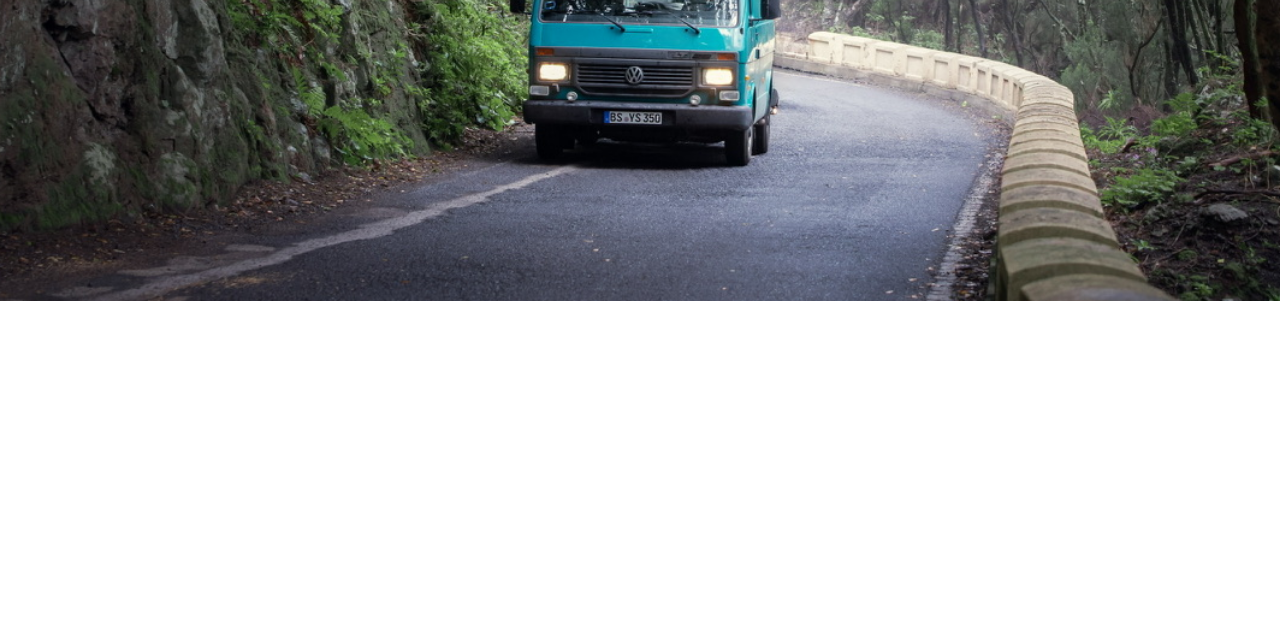
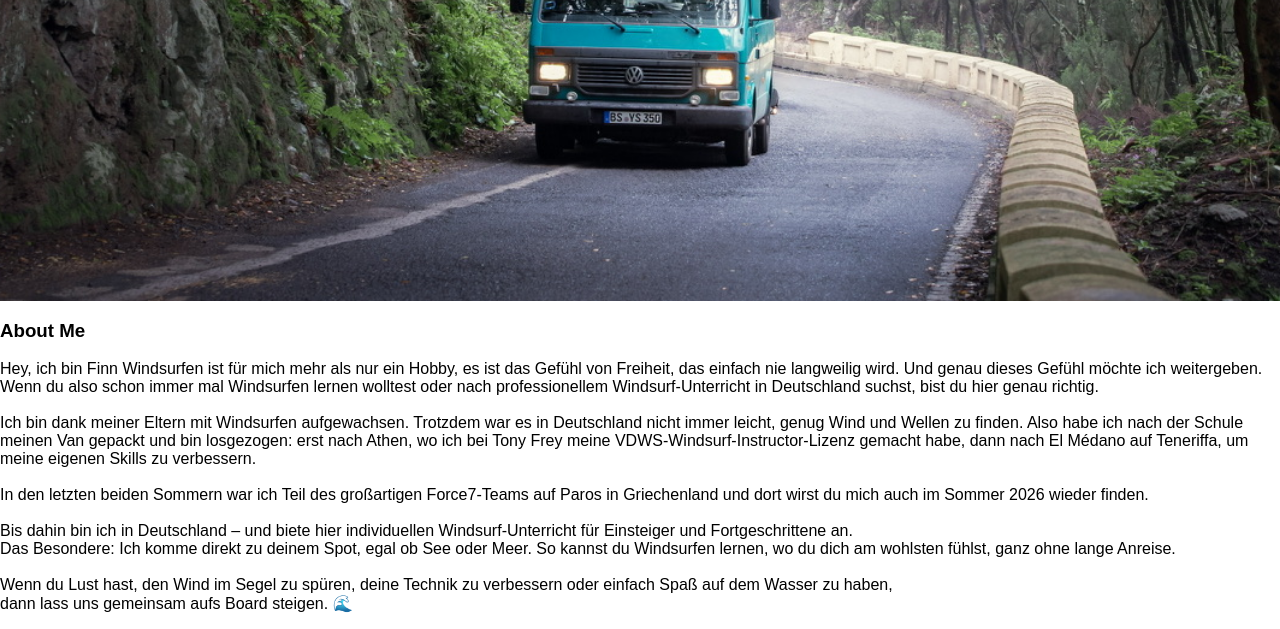
Before and after one commit to Ysidr/YsiWindsurf, a plain HTML site: page index.html in a window 1280 px wide. Shown: the part 499-1128 px from the top of the page. Before the commit the page ends 1000 px from the top, so only its background shows below. Drawn offline with Linux system fonts and the light colour scheme.

Commit message:
About me Text

```diff
--- a/index.html
+++ b/index.html
@@ -14,7 +14,26 @@
         <h1>Ysi Windsurf insturctor</h1>
         <h2>Your Windsurf instructor in Greece and Germany</h2>
     </header>
-    <section class="aboutMe"></section>
+    <section class="aboutMe">
+        <div class="AboutMeText"><h3>About Me</h3>
+        <p>Hey, ich bin Finn
+
+            Windsurfen ist für mich mehr als nur ein Hobby, es ist das Gefühl von Freiheit, das einfach nie langweilig wird. Und genau dieses Gefühl möchte ich weitergeben. Wenn du also schon immer mal Windsurfen lernen wolltest oder nach professionellem Windsurf-Unterricht in Deutschland suchst, bist du hier genau richtig.<br><br>
+
+            Ich bin dank meiner Eltern mit Windsurfen aufgewachsen. Trotzdem war es in Deutschland nicht immer leicht, genug Wind und Wellen zu finden. Also habe ich nach der Schule meinen Van gepackt und bin losgezogen: erst nach Athen, wo ich bei Tony Frey meine VDWS-Windsurf-Instructor-Lizenz gemacht habe, dann nach El Médano auf Teneriffa, um meine eigenen Skills zu verbessern.<br><br>
+
+            In den letzten beiden Sommern war ich Teil des großartigen Force7-Teams auf Paros in Griechenland und dort wirst du mich auch im Sommer 2026 wieder finden.<br><br>
+
+            Bis dahin bin ich in Deutschland – und biete hier individuellen Windsurf-Unterricht für Einsteiger und Fortgeschrittene an.<br>
+            Das Besondere: Ich komme direkt zu deinem Spot, egal ob See oder Meer. So kannst du Windsurfen lernen, wo du dich am wohlsten fühlst, ganz ohne lange Anreise.<br><br>
+
+            Wenn du Lust hast, den Wind im Segel zu spüren, deine Technik zu verbessern oder einfach Spaß auf dem Wasser zu haben,<br>
+            dann lass uns gemeinsam aufs Board steigen. 🌊
+
+        </p></div>
+        <div></div>
+
+    </section>
 </body>
 
 </html>
--- a/style.css
+++ b/style.css
@@ -33,5 +33,5 @@ h2 {
 }
 
 .aboutMe{
-    height: 200px;
+text-align: left;
 }
```
